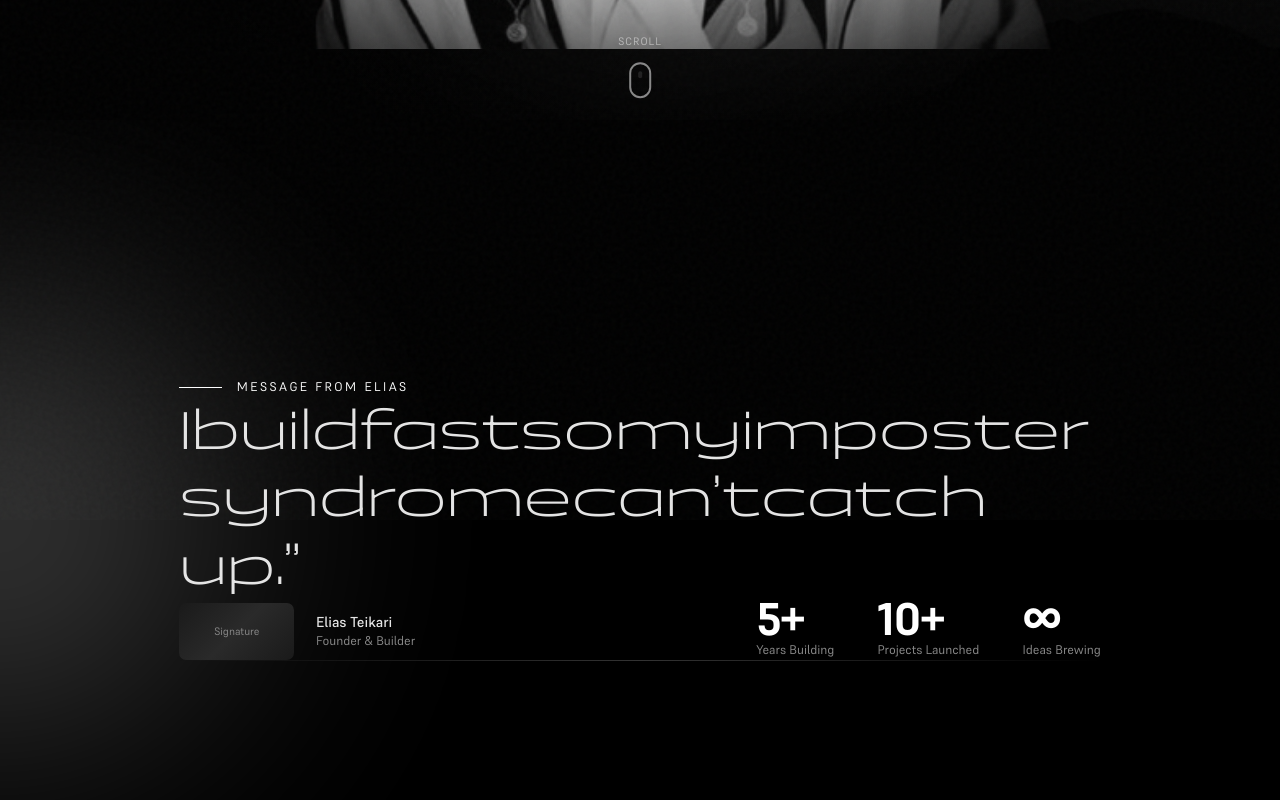
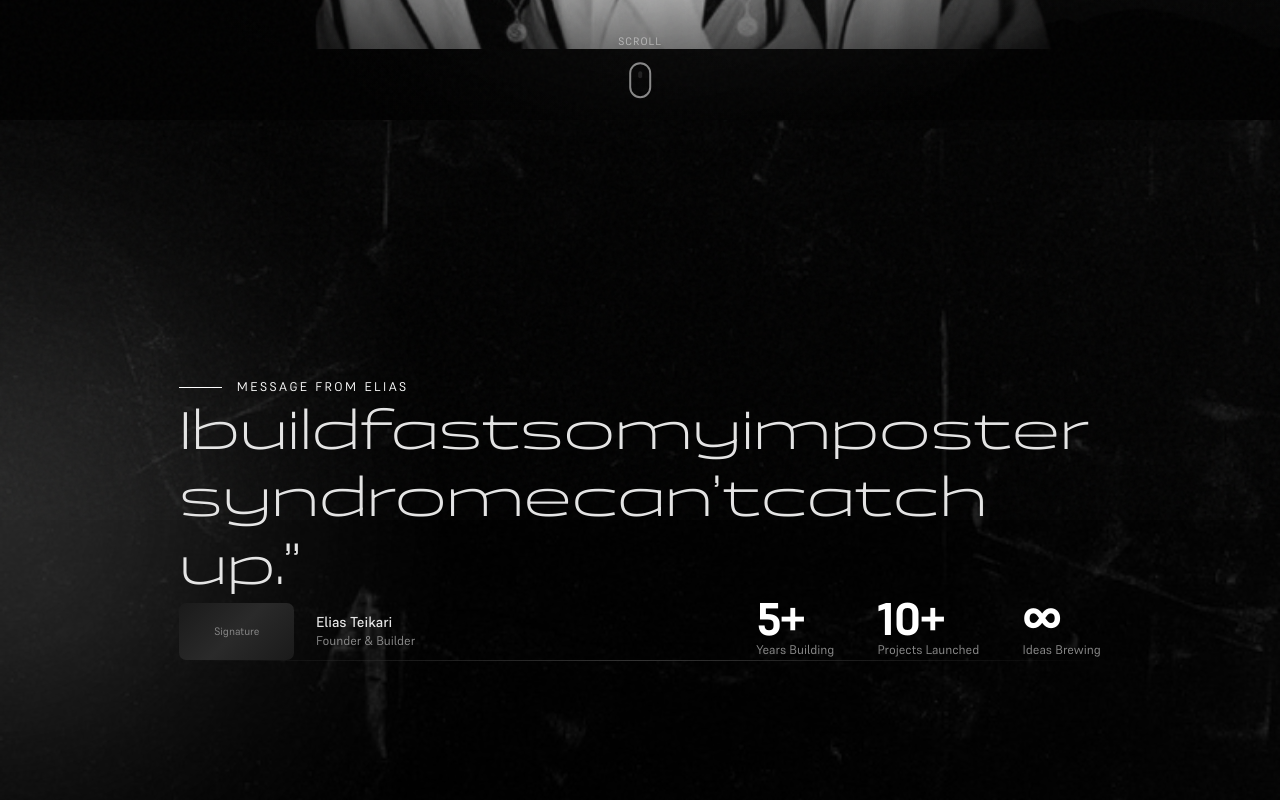
Before and after one commit to EliasTeikari/Portfolio_Elias, a Next.js app: page / in a window 1280 px wide. Shown: the part 680-1480 px from the top of the page. Built offline with nearby package versions, Linux system fonts and the light colour scheme.

Commit message:
Add film texture overlay to IntroMessage component
- Introduced a new image file for the background film texture.
- Updated the IntroMessage component to include the film texture image with appropriate styling for visual enhancement.

```diff
--- a/src/components/IntroMessage.tsx
+++ b/src/components/IntroMessage.tsx
@@ -37,6 +37,16 @@
                     }}
                 />
             </motion.div>
+
+            {/* Background film texture image */}
+            <div className="absolute inset-0 z-10 pointer-events-none">
+                <img
+                    src="/images/intromessage-overlay-film_Afterlight.jpg"
+                    alt="Film texture background"
+                    className="w-full h-full object-cover opacity-20"
+                />
+            </div>
+
             <div className="intro-message-wrapper">
                 <div className="intro-message-content">
                     {/* Section label */}
```
Also changed, not shown: public/images/intromessage-overlay-film_Afterlight.jpg (added).
